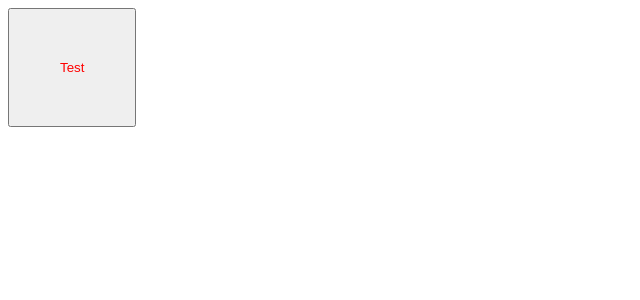
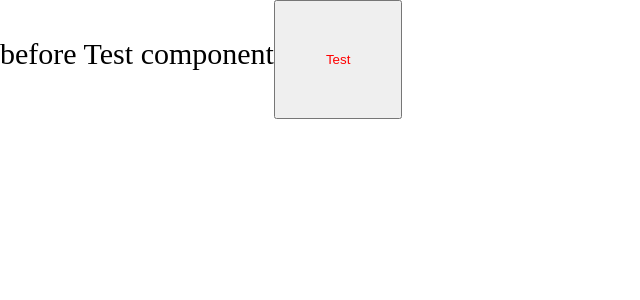
Before and after one commit to dm-mrtnvch/u-react-adv, a React app: page / in a window 1280 px wide. Shown: the top 300 px of the page, without its empty margins (0-640 px from the left). Built offline with nearby package versions, Linux system fonts and the light colour scheme.

Commit message:
config: css-modules / mini-css-extract-plugin

```diff
--- a/package.json
+++ b/package.json
@@ -28,6 +28,7 @@
     "@types/webpack-dev-server": "^4.7.2",
     "css-loader": "^6.6.0",
     "html-webpack-plugin": "^5.5.0",
+    "mini-css-extract-plugin": "^2.5.3",
     "sass": "^1.49.9",
     "sass-loader": "^12.6.0",
     "style-loader": "^3.3.1",
--- /dev/null
+++ b/src/App.tsx
@@ -0,0 +1,11 @@
+import {Test} from "./components/Test";
+import './index.scss'
+
+export const App = () => {
+  return (
+    <div className="app">
+      before Test component
+      <Test/>
+    </div>
+  )
+}
--- a/src/components/Test.scss
+++ b/src/components/Test.module.scss
@@ -1,4 +1,4 @@
-button {
+.btn {
   padding: 50px;
   color: red;
 }
--- a/src/components/Test.tsx
+++ b/src/components/Test.tsx
@@ -1,8 +1,8 @@
-import './Test.scss'
+import classes from './Test.module.scss'
 
 export const Test = () => {
   return (
-    <button>
+    <button className={classes.btn}>
       Test
     </button>
   )
--- /dev/null
+++ b/src/index.scss
@@ -0,0 +1,9 @@
+* {
+  margin: 0;
+  padding: 0;
+  box-sizing: border-box;
+}
+
+.app {
+  font-size: 30px;
+}
--- a/src/index.tsx
+++ b/src/index.tsx
@@ -1,9 +1,7 @@
 import {render} from "react-dom";
-import {Test} from "./components/Test";
+import {App} from "./App";
 
 render(
-  <div>
-    <Test/>
-  </div>,
+  <App/>,
   document.getElementById('root')
 )
```
Also changed, not shown: src/global.d.ts (added, +7 -0 lines), 9 other files (tests, documents, lock files or other folders).
